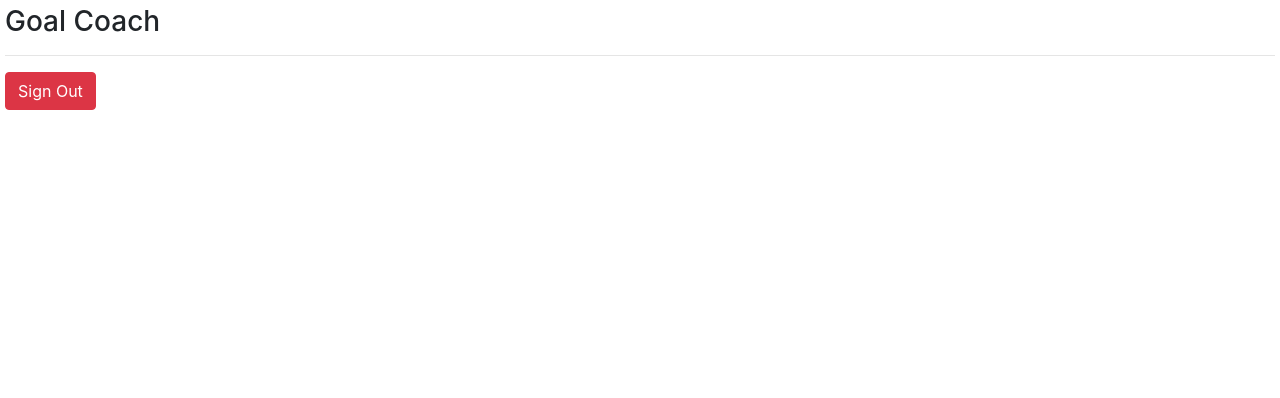
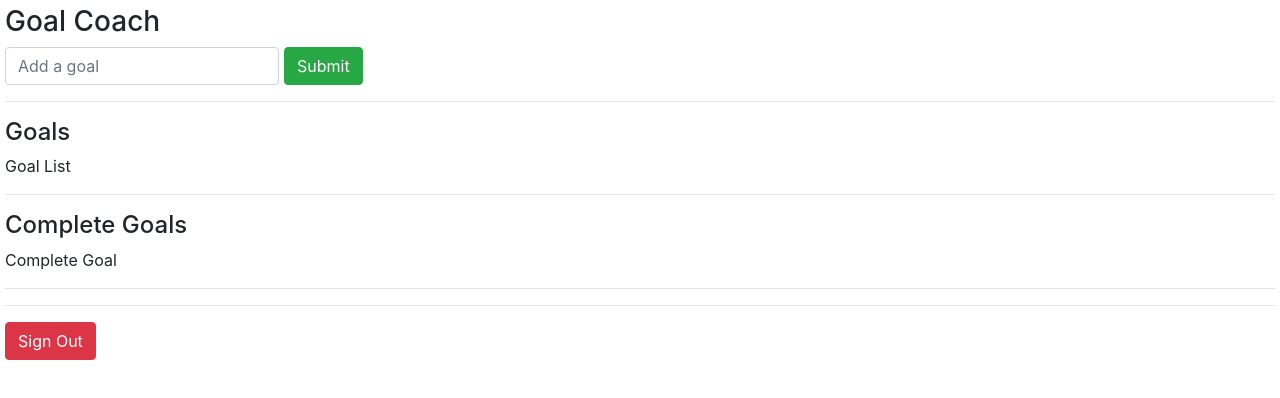
Before and after one commit to chrisjoyce911/goalcoach, a React (Create React App) app: page /app in a window 1280 px wide. Shown: the top 398 px of the page. Built offline with nearby package versions, Linux system fonts and the light colour scheme; no server answers; sample sign-in values are in the browser's storage.

Commit message:
First save to Firebase

```diff
--- /dev/null
+++ b/src/components/AddGoal.jsx
@@ -0,0 +1,51 @@
+import React, { Component } from 'react';
+import { connect } from 'react-redux';
+import { goalRef } from '../firebase';
+
+class AddGoal extends Component {
+    constructor(props) {
+        super(props);
+        this.state = {
+            title: ''
+        }
+    }
+
+    addGoal() {
+        console.log('this', this);
+        const { title } = this.state;
+        const { email } = this.props;
+        goalRef.push({ email, title });
+    }
+
+    render() {
+        return (
+            <div className="form-inline">
+                <div className="form-group">
+                    <input
+                        type="text"
+                        placeholder="Add a goal"
+                        className="form-control"
+                        style={{ marginRight: '5px' }}
+                        onChange={event => this.setState({ title: event.target.value })}
+                    />
+                    <button
+                        className="btn btn-success"
+                        type="button"
+                        onClick={() => this.addGoal()}
+                    >
+                        Submit
+          </button>
+                </div>
+            </div>
+        )
+    }
+}
+
+function mapStateToProps(state) {
+    const { email } = state;
+    return {
+        email
+    }
+}
+
+export default connect(mapStateToProps, null)(AddGoal);
--- a/src/components/App.jsx
+++ b/src/components/App.jsx
@@ -1,6 +1,9 @@
 import React, { Component } from 'react';
 import { connect } from 'react-redux';
 import { firebaseApp } from '../firebase';
+
+import AddGoal from './AddGoal';
+
 
 class App extends Component {
 
@@ -13,6 +16,14 @@ class App extends Component {
         return (
             <div style={{ margin: '5px' }}>
                 <h3>Goal Coach</h3>
+                <AddGoal></AddGoal>
+                <hr />
+                <h4>Goals</h4>
+                <div>Goal List</div>
+                <hr />
+                <h4>Complete Goals</h4>
+                <div>Complete Goal</div>
+                <hr />
                 <hr />
                 <button
                     className="btn btn-danger"
```
